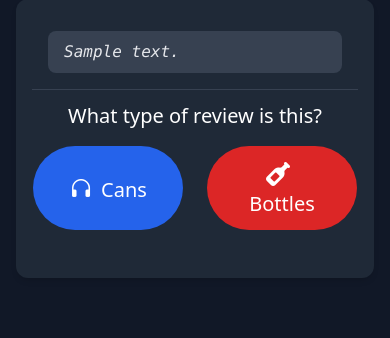
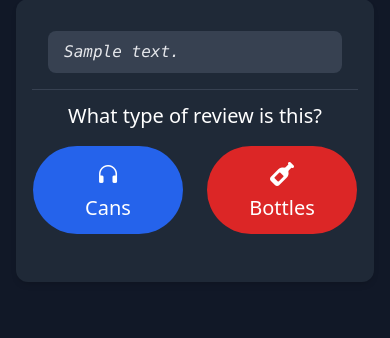
Before and after one commit to petecheslock/bottles_or_cans, a Flask app: page /play in a window 390 px wide. Shown: the part 85-423 px from the top of the page. Run offline with Flask 3, Linux system fonts and the light colour scheme; tables that the repository leaves empty hold one stand-in row (values such as "Sample post"); parts of the project's set-up code (start-up, migrations or seed data) failed here and were passed over.

Commit message:
Improve button layout and styling for voting buttons
- Modify headphones and wine voting buttons to use flex column layout
- Adjust icon and text positioning with margin and flex alignment
- Maintain existing button styling and disabled state behavior

```diff
--- a/app/templates/index.html
+++ b/app/templates/index.html
@@ -22,14 +22,16 @@
                             <button id="headphonesBtn"
                                     onclick="submitVote('headphones')"
                                     disabled
-                                    class="px-8 py-3 bg-gray-400 dark:bg-gray-600 text-white rounded-full transition-all duration-500 min-w-[150px] disabled:cursor-not-allowed disabled:hover:transform-none">
-                                <i class="bi bi-headphones text-2xl mr-2"></i><span class="text-xl">Cans</span>
+                                    class="px-8 py-3 bg-gray-400 dark:bg-gray-600 text-white rounded-full transition-all duration-500 min-w-[150px] disabled:cursor-not-allowed disabled:hover:transform-none flex flex-col items-center">
+                                <i class="bi bi-headphones text-2xl mb-1"></i>
+                                <span class="text-xl">Cans</span>
                             </button>
                             <button id="wineBtn"
                                     onclick="submitVote('wine')"
                                     disabled
-                                    class="px-8 py-3 bg-gray-400 dark:bg-gray-600 text-white rounded-full transition-all duration-500 min-w-[150px] disabled:cursor-not-allowed disabled:hover:transform-none">
-                                <i class="fa-solid fa-wine-bottle text-2xl mr-2"></i><span class="text-xl">Bottles</span>
+                                    class="px-8 py-3 bg-gray-400 dark:bg-gray-600 text-white rounded-full transition-all duration-500 min-w-[150px] disabled:cursor-not-allowed disabled:hover:transform-none flex flex-col items-center">
+                                <i class="fa-solid fa-wine-bottle text-2xl mb-1"></i>
+                                <span class="text-xl">Bottles</span>
                             </button>
                         </div>
                     </div>
```
